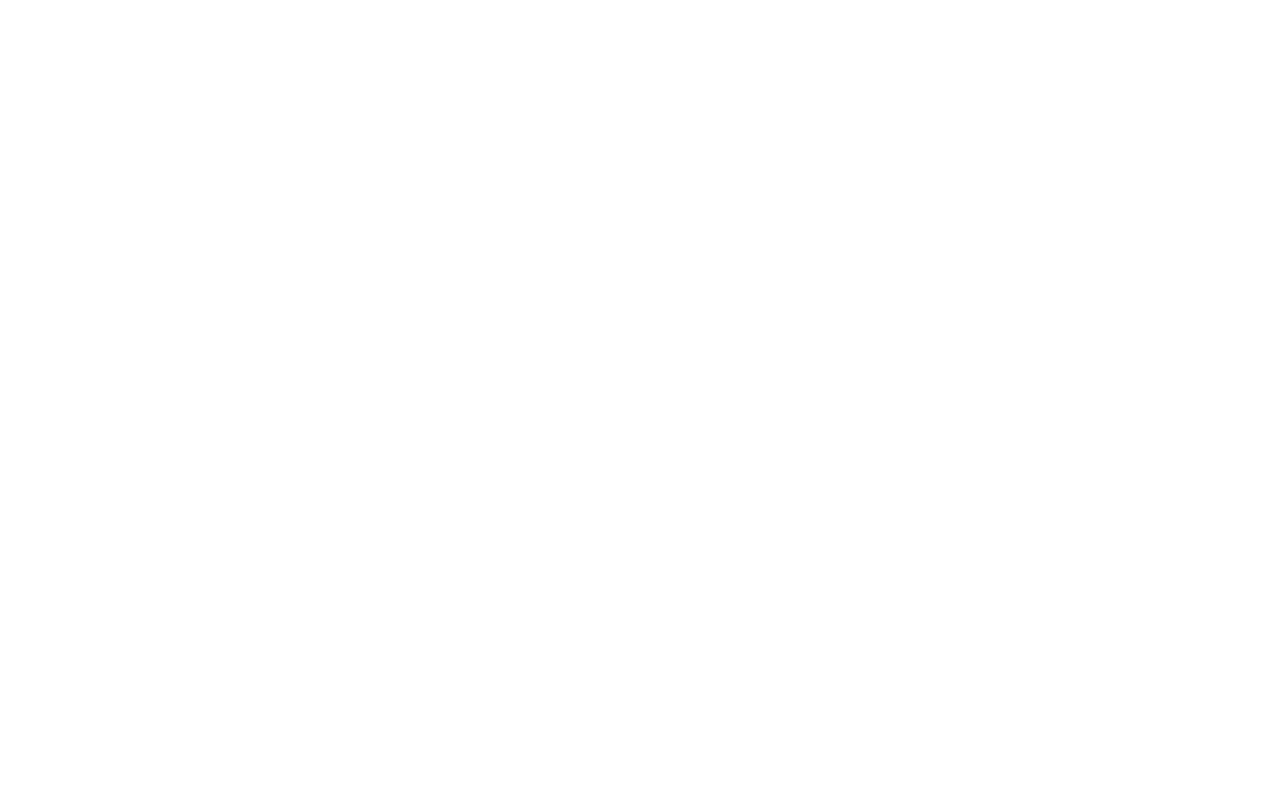
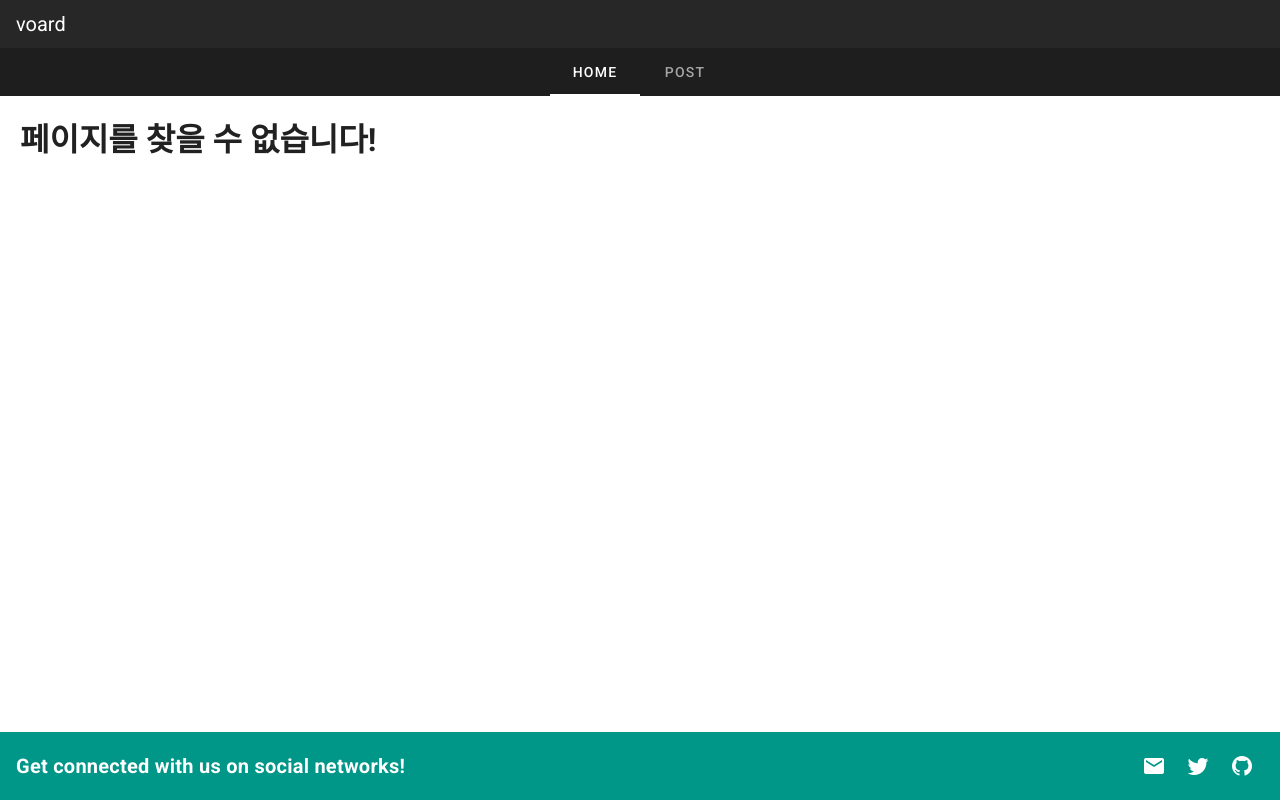
Before and after one commit to sj1225/voard, a Vue app: page /notFound in a window 1280 px wide. Built offline with nearby package versions, Linux system fonts and the light colour scheme.

Commit message:
404 페이지 추가

```diff
--- a/src/router.js
+++ b/src/router.js
@@ -29,6 +29,17 @@
                 name: 'post',
                 component: ()=> import('@/view/page/Post.vue'),
             },
+
+
+            {
+                path: '/notFound',
+                name: 'notFound',
+                component: ()=> import('@/view/page/notFound.vue'),
+            },
+            {
+                path: '/:pathMatch(.*)',
+                redirect: '/notFound',
+            },
         ]
     },
 ]
--- /dev/null
+++ b/src/view/page/notFound.vue
@@ -0,0 +1,5 @@
+<template>
+    <div>
+        <h1> 페이지를 찾을 수 없습니다! </h1>
+    </div>
+</template>
```
